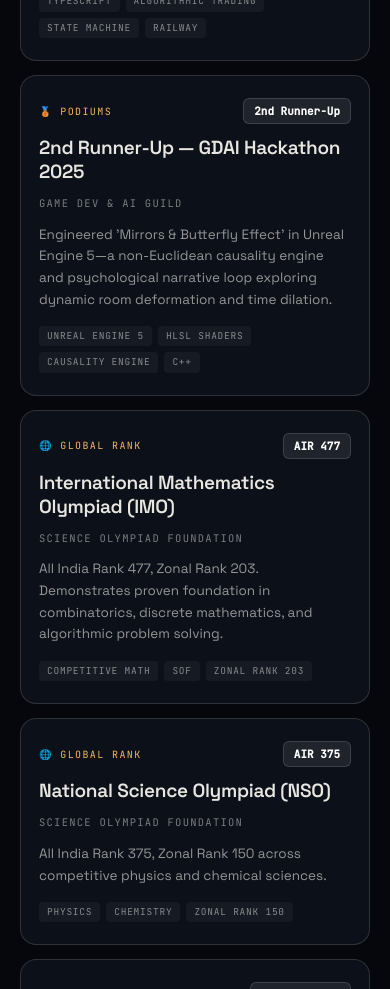
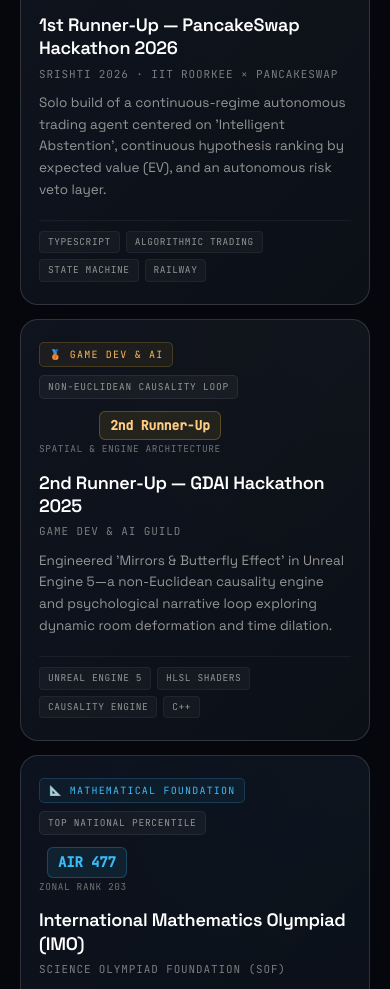
Before and after one commit to th-efool/portfoliox, a Next.js app: page / in a window 390 px wide. Shown: the part 9100-10089 px from the top of the page. Built offline with nearby package versions, Linux system fonts and the light colour scheme; no server answers.

Commit message:
feat: elevate Honors & Achievements with asymmetric bento hierarchy, visual category cues, and fast-scan metrics

```diff
--- a/app/components/singularity/AchievementsSection.tsx
+++ b/app/components/singularity/AchievementsSection.tsx
@@ -2,7 +2,7 @@
 import { achievements } from "@/app/data";
 
 /**
- * 04 Honors & Podiums — Competitive achievements and rankings.
+ * 04 Honors & Achievements — Competitive Podiums, Olympiad Rankings & National Coordination.
  */
 const AchievementsSection: React.FC = () => (
   <section className="sg-section sg-achievements-sec" data-ch id="ch4">
@@ -14,21 +14,40 @@
         Honors &amp; <span className="sg-accent">Achievements</span>
       </h2>
       <p className="sg-section-note">
-        Hackathon podium finishes, Olympiad ranks, and national event coordination.
+        Hackathon podium finishes, competitive mathematical and scientific Olympiad rankings, and national grand finale leadership.
       </p>
 
       <div className="sg-bento-grid">
         {achievements.map((item) => (
-          <div className="sg-bento-card" data-reveal key={item.id}>
+          <div
+            className={`sg-bento-card sg-bento-${item.colSpan || "compact"} sg-bento-cat-${item.category}`}
+            data-reveal
+            key={item.id}
+          >
+            {/* Top metadata row with category indicator & prominent metric */}
             <div className="sg-bento-top">
-              <span className="sg-bento-badge sg-mono">{item.badge}</span>
-              <span className="sg-bento-metric sg-mono">{item.metric}</span>
+              <div className="sg-bento-badge-group">
+                <span className="sg-bento-badge sg-mono">{item.badge}</span>
+                {item.highlight && (
+                  <span className="sg-bento-highlight sg-mono">
+                    {item.highlight}
+                  </span>
+                )}
+              </div>
+              <div className="sg-bento-metric-wrap">
+                <span className="sg-bento-metric sg-mono">{item.metric}</span>
+                <span className="sg-bento-metric-sub sg-mono">{item.metricLabel}</span>
+              </div>
             </div>
 
-            <h3 className="sg-bento-title">{item.title}</h3>
-            <div className="sg-bento-event sg-mono">{item.event}</div>
-            <p className="sg-bento-summary">{item.summary}</p>
+            {/* Core titles & summary */}
+            <div className="sg-bento-main">
+              <h3 className="sg-bento-title">{item.title}</h3>
+              <div className="sg-bento-event sg-mono">{item.event}</div>
+              <p className="sg-bento-summary">{item.summary}</p>
+            </div>
 
+            {/* Tags / Technology pills */}
             <div className="sg-bento-tags sg-mono">
               {item.tags.map((tag) => (
                 <span className="sg-bento-tag" key={tag}>
--- a/app/data.ts
+++ b/app/data.ts
@@ -97,66 +97,104 @@
   }
 ];
 
-export const achievements = [
+export interface AchievementItem {
+  id: string;
+  title: string;
+  event: string;
+  category: "podium" | "olympiad" | "leadership";
+  badge: string;
+  metric: string;
+  metricLabel: string;
+  summary: string;
+  highlight?: string;
+  tags: string[];
+  colSpan?: "wide" | "compact" | "full";
+}
+
+export const achievements: AchievementItem[] = [
   {
     id: "pinch",
-    title: "1st Runner-Up — Pinch Hackathon",
+    title: "1st Runner-Up — Pinch Hackathon 2026",
     event: "Srishti 2026 · IIT Roorkee × Pinch",
-    badge: "🥈 Podiums",
+    category: "podium",
+    badge: "🥈 Hackathon Podium",
     metric: "1st Runner-Up",
+    metricLabel: "National Hackathon",
     summary:
-      "Engineered a 9-agent conference intelligence engine utilizing LangGraph, FastAPI, Groq LLaMA-3.3-70B, and NumPy vector RAG to synthesize conference roadmaps in < 3 minutes.",
-    tags: ["LangGraph", "Multi-Agent", "FastAPI", "Groq LLaMA"],
+      "Engineered a distributed 9-agent conference intelligence engine utilizing LangGraph, FastAPI, Groq LLaMA-3.3-70B, and NumPy in-memory vector RAG to synthesize conference roadmaps in under 3 minutes.",
+    highlight: "< 3 Min Multi-Agent Synthesis",
+    tags: ["LangGraph", "Multi-Agent", "FastAPI", "Groq LLaMA", "In-Memory RAG"],
+    colSpan: "wide",
   },
   {
     id: "pancake",
-    title: "1st Runner-Up — PancakeSwap Hackathon",
+    title: "1st Runner-Up — PancakeSwap Hackathon 2026",
     event: "Srishti 2026 · IIT Roorkee × PancakeSwap",
-    badge: "🥈 Podiums",
+    category: "podium",
+    badge: "🥈 Hackathon Podium",
     metric: "1st Runner-Up",
+    metricLabel: "DeFi / Algorithmic Trading",
     summary:
       "Solo build of a continuous-regime autonomous trading agent centered on 'Intelligent Abstention', continuous hypothesis ranking by expected value (EV), and an autonomous risk veto layer.",
+    highlight: "Autonomous Risk Veto Layer",
     tags: ["TypeScript", "Algorithmic Trading", "State Machine", "Railway"],
+    colSpan: "compact",
   },
   {
     id: "gdai",
     title: "2nd Runner-Up — GDAI Hackathon 2025",
     event: "Game Dev & AI Guild",
-    badge: "🥉 Podiums",
+    category: "podium",
+    badge: "🥉 Game Dev & AI",
     metric: "2nd Runner-Up",
+    metricLabel: "Spatial & Engine Architecture",
     summary:
       "Engineered 'Mirrors & Butterfly Effect' in Unreal Engine 5—a non-Euclidean causality engine and psychological narrative loop exploring dynamic room deformation and time dilation.",
+    highlight: "Non-Euclidean Causality Loop",
     tags: ["Unreal Engine 5", "HLSL Shaders", "Causality Engine", "C++"],
+    colSpan: "compact",
   },
   {
     id: "imo",
     title: "International Mathematics Olympiad (IMO)",
-    event: "Science Olympiad Foundation",
-    badge: "🌐 Global Rank",
+    event: "Science Olympiad Foundation (SOF)",
+    category: "olympiad",
+    badge: "📐 Mathematical Foundation",
     metric: "AIR 477",
+    metricLabel: "Zonal Rank 203",
     summary:
       "All India Rank 477, Zonal Rank 203. Demonstrates proven foundation in combinatorics, discrete mathematics, and algorithmic problem solving.",
+    highlight: "Top National Percentile",
     tags: ["Competitive Math", "SOF", "Zonal Rank 203"],
+    colSpan: "compact",
   },
   {
     id: "nso",
     title: "National Science Olympiad (NSO)",
-    event: "Science Olympiad Foundation",
-    badge: "🌐 Global Rank",
+    event: "Science Olympiad Foundation (SOF)",
+    category: "olympiad",
+    badge: "🔬 Physical Sciences",
     metric: "AIR 375",
+    metricLabel: "Zonal Rank 150",
     summary:
-      "All India Rank 375, Zonal Rank 150 across competitive physics and chemical sciences.",
+      "All India Rank 375, Zonal Rank 150 across competitive physics, thermodynamics, and physical sciences.",
+    highlight: "Top National Percentile",
     tags: ["Physics", "Chemistry", "Zonal Rank 150"],
+    colSpan: "compact",
   },
   {
     id: "sih",
     title: "Student Coordinator — Smart India Hackathon 2025",
-    event: "Ministry of Education, Government of India",
-    badge: "🎖️ Leadership",
+    event: "Ministry of Education & AICTE, Government of India",
+    category: "leadership",
+    badge: "🎖️ National Leadership",
     metric: "Grand Finale",
+    metricLabel: "National Evaluation Centre",
     summary:
-      "Appointed Student Coordinator for the national Grand Finale held at the IIT Roorkee Centre, managing multi-tier logistics and technical evaluation cohorts.",
-    tags: ["Leadership", "Operations", "National Level"],
+      "Appointed Student Coordinator for the national Grand Finale held at the IIT Roorkee Centre. Directed multi-tier evaluation cohorts, cross-institutional infrastructure, and problem-statement logistics for finalist teams nationwide.",
+    highlight: "IIT Roorkee Nodal Centre Operations",
+    tags: ["National Leadership", "Logistics Operations", "Ministry of Education", "IIT Roorkee"],
+    colSpan: "full",
   },
 ];
 
--- a/app/singularity.css
+++ b/app/singularity.css
@@ -1183,91 +1183,215 @@
   margin-top: 7px;
 }
 
-/* 05 Honors & Bento Grid */
+/* 04 Honors & Achievements — True Asymmetric Bento Grid */
 .sg-bento-grid {
   display: grid;
-  grid-template-columns: repeat(auto-fit, minmax(340px, 1fr));
-  gap: 22px;
-  margin-top: 48px;
+  grid-template-columns: repeat(3, 1fr);
+  gap: 20px;
+  margin-top: 40px;
 }
 
 .sg-bento-card {
   background: var(--sg-card);
   border: 1px solid var(--sg-hairline);
-  border-radius: 16px;
-  padding: 26px 24px;
-  display: flex;
-  flex-direction: column;
+  border-radius: 18px;
+  padding: 24px 22px;
+  display: flex;
+  flex-direction: column;
+  gap: 14px;
+  position: relative;
+  overflow: hidden;
+  transition: border-color 0.25s ease, transform 0.25s ease, box-shadow 0.25s ease;
+}
+
+.sg-bento-wide {
+  grid-column: span 2;
+}
+
+.sg-bento-compact {
+  grid-column: span 1;
+}
+
+.sg-bento-full {
+  grid-column: span 3;
+}
+
+/* Category subtle aesthetic tinting */
+.sg-bento-cat-podium {
+  background: linear-gradient(135deg, rgba(20, 25, 38, 0.7) 0%, rgba(12, 17, 25, 0.95) 100%),
+              radial-gradient(circle at 100% 0%, rgba(255, 200, 50, 0.06) 0%, transparent 60%);
+}
+
+.sg-bento-cat-podium:hover {
+  border-color: rgba(255, 200, 50, 0.4);
+  transform: translateY(-2px);
+  box-shadow: 0 16px 36px -16px rgba(255, 200, 50, 0.15);
+}
+
+.sg-bento-cat-olympiad {
+  background: linear-gradient(135deg, rgba(16, 24, 38, 0.7) 0%, rgba(12, 17, 25, 0.95) 100%),
+              radial-gradient(circle at 100% 0%, rgba(56, 189, 248, 0.06) 0%, transparent 60%);
+}
+
+.sg-bento-cat-olympiad:hover {
+  border-color: rgba(56, 189, 248, 0.4);
+  transform: translateY(-2px);
+  box-shadow: 0 16px 36px -16px rgba(56, 189, 248, 0.15);
+}
+
+.sg-bento-cat-leadership {
+  background: linear-gradient(135deg, rgba(24, 20, 38, 0.7) 0%, rgba(12, 17, 25, 0.95) 100%),
+              radial-gradient(circle at 100% 0%, rgba(168, 85, 247, 0.06) 0%, transparent 60%);
+}
+
+.sg-bento-cat-leadership:hover {
+  border-color: rgba(168, 85, 247, 0.4);
+  transform: translateY(-2px);
+  box-shadow: 0 16px 36px -16px rgba(168, 85, 247, 0.15);
+}
+
+.sg-bento-top {
+  display: flex;
+  align-items: flex-start;
+  justify-content: space-between;
   gap: 12px;
-  transition: border-color 0.3s ease, transform 0.3s ease;
-}
-
-.sg-bento-card:hover {
-  border-color: var(--sg-gold);
-  transform: translateY(-3px);
-}
-
-.sg-bento-top {
+  flex-wrap: wrap;
+}
+
+.sg-bento-badge-group {
   display: flex;
   align-items: center;
-  justify-content: space-between;
+  gap: 8px;
+  flex-wrap: wrap;
 }
 
 .sg-bento-badge {
   font-size: 10px;
-  letter-spacing: 0.14em;
+  letter-spacing: 0.12em;
   text-transform: uppercase;
   color: var(--sg-gold);
+  background: rgba(255, 200, 50, 0.06);
+  padding: 4px 9px;
+  border-radius: 5px;
+  border: 1px solid rgba(255, 200, 50, 0.18);
+}
+
+.sg-bento-cat-olympiad .sg-bento-badge {
+  color: #38BDF8;
+  background: rgba(56, 189, 248, 0.06);
+  border-color: rgba(56, 189, 248, 0.2);
+}
+
+.sg-bento-cat-leadership .sg-bento-badge {
+  color: #C084FC;
+  background: rgba(192, 132, 252, 0.06);
+  border-color: rgba(192, 132, 252, 0.2);
+}
+
+.sg-bento-highlight {
+  font-size: 9.5px;
+  letter-spacing: 0.08em;
+  text-transform: uppercase;
+  color: rgba(232, 230, 225, 0.6);
+  background: rgba(255, 255, 255, 0.04);
+  padding: 4px 8px;
+  border-radius: 5px;
+  border: 1px solid rgba(255, 255, 255, 0.07);
+}
+
+.sg-bento-metric-wrap {
+  display: flex;
+  flex-direction: column;
+  align-items: flex-end;
+  gap: 2px;
 }
 
 .sg-bento-metric {
-  font-size: 11px;
-  font-weight: 600;
-  color: #fff;
-  background: rgba(255, 255, 255, 0.08);
+  font-size: 13px;
+  font-weight: 700;
+  letter-spacing: -0.01em;
+  color: #ffffff;
+  background: rgba(255, 255, 255, 0.07);
   padding: 4px 10px;
   border-radius: 6px;
-  border: 1px solid var(--sg-hairline);
+  border: 1px solid rgba(255, 255, 255, 0.12);
+  white-space: nowrap;
+}
+
+.sg-bento-cat-podium .sg-bento-metric {
+  color: var(--sg-gold-bright);
+  background: rgba(255, 200, 50, 0.09);
+  border-color: rgba(255, 200, 50, 0.25);
+}
+
+.sg-bento-cat-olympiad .sg-bento-metric {
+  color: #38BDF8;
+  background: rgba(56, 189, 248, 0.09);
+  border-color: rgba(56, 189, 248, 0.25);
+  font-size: 14px;
+}
+
+.sg-bento-cat-leadership .sg-bento-metric {
+  color: #C084FC;
+  background: rgba(192, 132, 252, 0.09);
+  border-color: rgba(192, 132, 252, 0.25);
+}
+
+.sg-bento-metric-sub {
+  font-size: 9.5px;
+  color: rgba(232, 230, 225, 0.45);
+  letter-spacing: 0.06em;
+  text-transform: uppercase;
+}
+
+.sg-bento-main {
+  display: flex;
+  flex-direction: column;
+  gap: 6px;
+  flex: 1;
 }
 
 .sg-bento-title {
   margin: 0;
-  font-size: 19px;
+  font-size: 18px;
   font-weight: 600;
   letter-spacing: -0.015em;
-  line-height: 1.25;
+  line-height: 1.3;
+  color: #ffffff;
 }
 
 .sg-bento-event {
-  font-size: 10.5px;
-  letter-spacing: 0.12em;
+  font-size: 11px;
+  letter-spacing: 0.08em;
   text-transform: uppercase;
   color: rgba(232, 230, 225, 0.5);
 }
 
 .sg-bento-summary {
-  margin: 0;
+  margin: 4px 0 0;
   font-size: 13.5px;
   line-height: 1.6;
   color: var(--sg-dim);
-  flex: 1;
 }
 
 .sg-bento-tags {
   display: flex;
   flex-wrap: wrap;
   gap: 6px;
-  margin-top: 4px;
+  margin-top: 6px;
+  padding-top: 10px;
+  border-top: 1px solid rgba(255, 255, 255, 0.05);
+}
+
+.sg-bento-tag {
   font-size: 9.5px;
-  letter-spacing: 0.08em;
+  letter-spacing: 0.06em;
   text-transform: uppercase;
-  color: rgba(232, 230, 225, 0.55);
-}
-
-.sg-bento-tag {
-  background: rgba(255, 255, 255, 0.04);
+  color: rgba(232, 230, 225, 0.6);
+  background: rgba(255, 255, 255, 0.035);
   padding: 3px 8px;
   border-radius: 4px;
+  border: 1px solid rgba(255, 255, 255, 0.05);
 }
 
 /* 07 Courses & Certifications — LinkedIn Style Verified Cards */
@@ -1922,6 +2046,12 @@
   .sg-bento-card {
     padding: 22px 18px;
   }
+
+  .sg-bento-wide,
+  .sg-bento-compact,
+  .sg-bento-full {
+    grid-column: 1 / -1;
+  }
 }
 
 @media (prefers-reduced-motion: reduce) {
```
